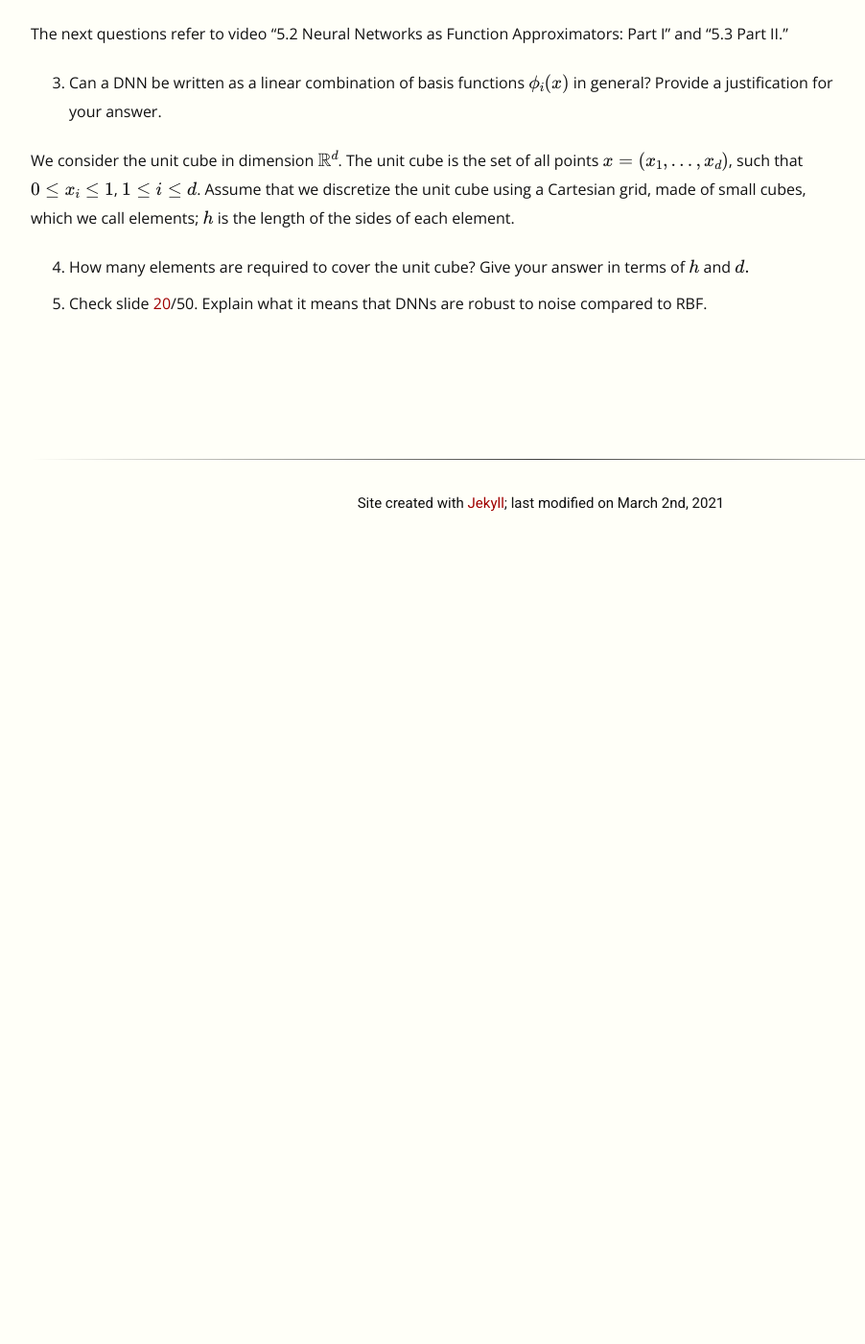
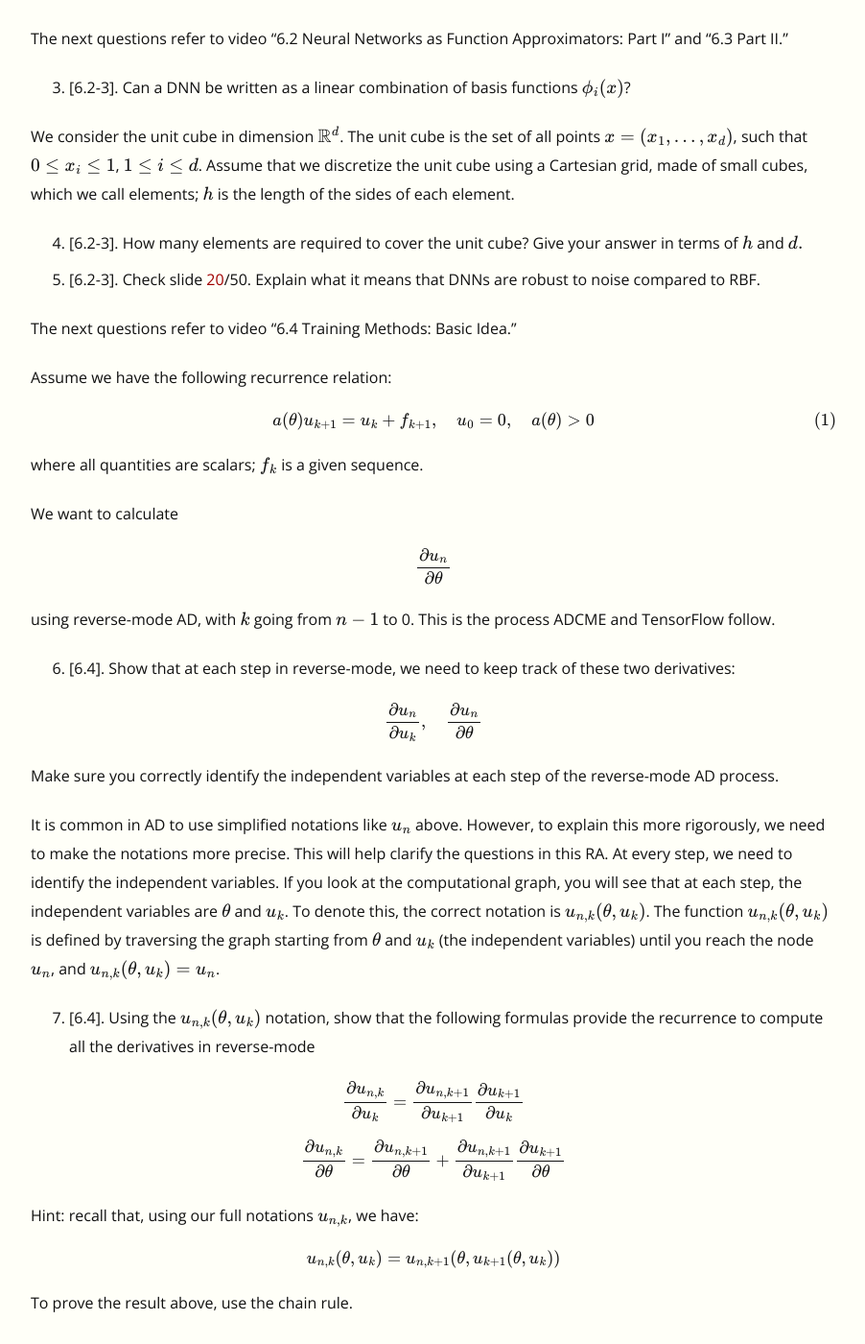
Before and after one commit to EricDarve/me343-cme216-winter-2021, a Jekyll site: the page built from Reading Assignments/Inverse.md, in a window 1280 px wide and 1400 px high, scrolled down 690 px. Shown: the whole window at 96% size, without its empty margins (128-1030 px from the left). Built offline with Jekyll 4.4.1, drawn with Linux system fonts in a browser that asks for light colours; formulas are drawn with MathJax 3; before the commit the page ends 1238 px from its top, so only the background shows below that; some of the changed text lies outside the part shown.

Commit message:
Added RA9

```diff
--- a/Reading Assignments/Inverse.md
+++ b/Reading Assignments/Inverse.md
@@ -1,35 +1,153 @@
 ---
 layout: page
-title: Inverse problems
+title: Reading Assignment 9
 ---
 
-Write your answers in a PDF and upload the document on [gradescope](https://www.gradescope.com/courses/102338) for submission. Each question is worth 10 points. Post on [Slack](https://stanford.enterprise.slack.com/) for questions.
+## Inverse Modeling using ADCME
 
-[Videos](https://canvas.stanford.edu/courses/118944/external_tools/3367)
-[Slides](https://ericdarve.github.io/cme216-spring-2020/Slides/AD/Inverse.pdf)
+Write your answers in a PDF and upload the document on [Gradescope](https://www.gradescope.com/courses/222525) for submission. The due date is given on [Gradescope](https://www.gradescope.com/courses/222525).
 
-Late day policy: 1 late day with a 20% grade penalty.
+Each question is worth 10 points. Please watch the videos and slides before answering these questions.
 
-The next questions refer to video "5.1 Inverse Problem Overview."
+The next questions refer to video "6.1 Inverse Problem Overview."
 
 Assume that the unknown function $\kappa(x)$ is written in polynomial form:
 
 $$ \kappa(x) = a_0 + a_1 x + \cdots + a_k x^k $$
 
-1. Is this a parameter inverse problem, a function inverse problem, or stochastic inverse problem?
+1. [6.1]. Is this a parameter inverse problem, a function inverse problem, or stochastic inverse problem?
 
 Assume now that $\kappa(x,u)$ is a function of the independent variable $x$ and the solution $u(x)$ of the PDE.
 
 {:start="2"}
-1. What type of inverse problem is it?
+1. [6.1]. What type of inverse problem is it?
 
-The next questions refer to video "5.2 Neural Networks as Function Approximators: Part I" and "5.3 Part II."
+The next questions refer to video "6.2 Neural Networks as Function Approximators: Part I" and "6.3 Part II."
 
 {:start="3"}
-1. Can a DNN be written as a linear combination of basis functions $\phi_i(x)$ in general? Provide a justification for your answer.
+1. [6.2-3]. Can a DNN be written as a linear combination of basis functions $\phi_i(x)$?
 
 We consider the unit cube in dimension $\mathbb R^d$. The unit cube is the set of all points $x=(x_1,\dots,x_d)$, such that $0 \le x_i \le 1$, $1 \le i \le d$. Assume that we discretize the unit cube using a Cartesian grid, made of small cubes, which we call elements; $h$ is the length of the sides of each element.
 
 {:start="4"}
-1. How many elements are required to cover the unit cube? Give your answer in terms of $h$ and $d.$
-1. Check slide [20](https://ericdarve.github.io/cme216-spring-2020/Slides/AD/Inverse.pdf#page=20)/50. Explain what it means that DNNs are robust to noise compared to RBF.
+1. [6.2-3]. How many elements are required to cover the unit cube? Give your answer in terms of $h$ and $d.$
+1. [6.2-3]. Check slide [20](https://ericdarve.github.io/me343-cme216-winter-2021/Slides/AD/6_Inverse.pdf#page=20)/50. Explain what it means that DNNs are robust to noise compared to RBF.
+
+The next questions refer to video "6.4 Training Methods: Basic Idea."
+
+Assume we have the following recurrence relation:
+
+$$ a(\theta) u_{k+1} = u_k + f_{k+1}, \quad u_0 = 0, \quad a(\theta) > 0 \tag{1} $$
+
+where all quantities are scalars; $f_k$ is a given sequence.
+
+We want to calculate
+
+$$ \frac{\partial u_n}{\partial \theta} $$
+
+using reverse-mode AD, with $k$ going from $n-1$ to 0. This is the process ADCME and TensorFlow follow.
+
+{:start="6"}
+1. [6.4]. Show that at each step in reverse-mode, we need to keep track of these two derivatives:
+
+$$ \frac{\partial u_n}{\partial u_k}, \quad
+\frac{\partial u_n}{\partial \theta}
+$$
+
+Make sure you correctly identify the independent variables at each step of the reverse-mode AD process.
+
+It is common in AD to use simplified notations like $u_n$ above. However, to explain this more rigorously, we need to make the notations more precise. This will help clarify the questions in this RA. At every step, we need to identify the independent variables. If you look at the computational graph, you will see that at each step, the independent variables are $\theta$ and $u_k$. To denote this, the correct notation is $u_{n,k}(\theta,u_k)$. The function $u_{n,k}(\theta,u_k)$ is defined by traversing the graph starting from $\theta$ and $u_k$ (the independent variables) until you reach the node $u_n$, and $u_{n,k}(\theta,u_k) = u_n$.
+
+{:start="7"}
+1. [6.4]. Using the $u_{n,k}(\theta,u_k)$ notation, show that the following formulas provide the recurrence to compute all the derivatives in reverse-mode
+
+$$ \frac{\partial u_{n,k}}{\partial u_k}  =
+\frac{\partial u_{n,k+1}}{\partial u_{k+1}} \frac{\partial u_{k+1}}{\partial u_k} $$
+
+$$\frac{\partial u_{n,k}}{\partial \theta} =
+\frac{\partial u_{n,k+1}}{\partial \theta} + \frac{\partial u_{n,k+1}}{\partial u_{k+1}} \frac{\partial u_{k+1}}{\partial \theta}
+$$
+
+Hint: recall that, using our full notations $u_{n,k}$, we have:
+
+$$ u_{n,k}(\theta,u_k) = u_{n,k+1}(\theta,u_{k+1}(\theta,u_k)) $$
+
+To prove the result above, use the chain rule.
+
+<!-- $$ \frac{\partial u_{n,k}}{\partial \theta} =
+\frac{\partial u_{n,k+1}}{\partial \theta} \frac{\partial \theta}{\partial \theta} +
+\frac{\partial u_{n,k+1}}{\partial u_{k+1}} \frac{\partial u_{k+1}}{\partial \theta} $$ -->
+
+{:start="8"}
+1. [6.4]. Use the form of the recurrence relation for $u_{k+1}$ (Equation (1)) to show that
+
+$$ \frac{\partial u_{n,k}}{\partial u_k} = \frac{1}{a(\theta)} \frac{\partial u_{n,k+1}}{\partial u_{k+1}} $$
+
+$$\frac{\partial u_{n,k}}{\partial \theta} =
+\frac{\partial u_{n,k+1}}{\partial \theta} - \frac{a'(\theta) u_{k+1}}{a(\theta)} \frac{\partial u_{n,k+1}}{\partial u_{k+1}}
+$$
+
+Make sure you identify the independent variables correctly.
+
+Hint: if on the numerator you get the term $u_k + f_{k+1}$, use the definition of $u_{k+1}$ to simplify.
+
+To start this recurrence, we use
+
+$$ \frac{\partial u_n}{\partial \theta} = 0, \quad
+\frac{\partial u_n}{\partial u_n} = 1 $$
+
+Then have $k$ go from $n-1$ down to 0.
+
+The next questions refer to video "6.5 Training Methods: Direct Method, Residual Minimization, and Penalty Method."
+
+{:start="9"}
+1. [6.5]. In the direct training method, are we using the PDE from slide [23](https://ericdarve.github.io/me343-cme216-winter-2021/Slides/AD/6_Inverse.pdf#page=23)?
+1. [6.5]. In the penalty method, list the quantities that are known before the calculation starts and the variables that are being computed by the algorithm. In the penalty method, is the PDE satisfied exactly?
+1. [6.5]. What penalty parameters are associated with (a) the boundary condition on the left side of the domain ($x=0$), (b) the right side of the domain ($x=1$), and (c) the initial condition at $t=0$?
+
+The next questions refer to video "6.6 Training Methods: Physics Constrained Learning."
+
+Consider the case shown in the slides:
+
+$$ L(\theta) = \lVert u_\theta - u_0 \rVert_2^2, \qquad B(\theta) \, u_\theta = y $$
+
+$u_\theta$ is a vector and $B$ is a matrix.
+
+{:start="12"}
+1. [6.6]. Show that
+
+$$ \frac{\partial u_\theta}{\partial \theta}
+= - B(\theta)^{-1} \frac{\partial B}{\partial \theta} u_\theta
+$$
+
+{:start="13"}
+1. [6.6]. Use the previous result to show that
+
+$$ \frac{\partial L}{\partial \theta}
+= - 2 (u_\theta - u_0)^T B(\theta)^{-1} \frac{\partial B}{\partial \theta} u_\theta
+$$
+
+Assume that you have a numerical algorithm, denoted `LinearSolve(A,b,x)`, to solve linear systems of the form $Ax=b$ where $A$ is a matrix.
+
+{:start="14"}
+1. [6.6]. Explain how you can use `LinearSolve` to calculate $- 2 (u_\theta - u_0)^T B(\theta)^{-1} \; ?$ What are the arguments of `LinearSolve(___,___,___)` ?
+
+The next questions refer to video "6.7 Training Methods: Summary".
+
+{:start="15"}
+1. [6.7]. Which methods apply when observations are sparse?
+1. [6.7]. Which methods do not require optimizing over the state variable $u$?
+
+The next questions refer to video "6.8 ADCME Overview".
+
+{:start="17"}
+1. [6.8]. Between TensorFlow (TF) eager and TensorFlow graph, which one has the best performance in terms of AD capabilities?
+1. [6.8]. Besides ADCME, is there a Julia library that offers AD capabilities? Which one is it?
+1. [6.8]. How does the performance of PyTorch compare with TF eager and TF graph?
+
+See slides [44](https://ericdarve.github.io/me343-cme216-winter-2021/Slides/AD/6_Inverse.pdf#page=44) to [47](https://ericdarve.github.io/me343-cme216-winter-2021/Slides/AD/6_Inverse.pdf#page=47) for examples of applications of ADCME. These are not in the videos.
+
+The next question refers to video "6.9 Physics informed learning conclusion".
+
+{:start="20"}
+1. [6.9]. What are the four training algorithms we covered in this module? See slide [50](https://ericdarve.github.io/me343-cme216-winter-2021/Slides/AD/6_Inverse.pdf#page=50).
```
Also changed, not shown: Reading Assignments/InverseConclusion.md (deleted, +0 -29 lines), Reading Assignments/InverseTraining.md (deleted, +0 -82 lines), Reading Assignments/PCL.md (deleted, +0 -39 lines), index.md (+1 -0 lines).
